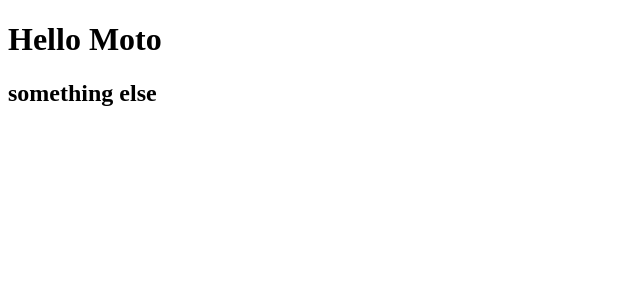
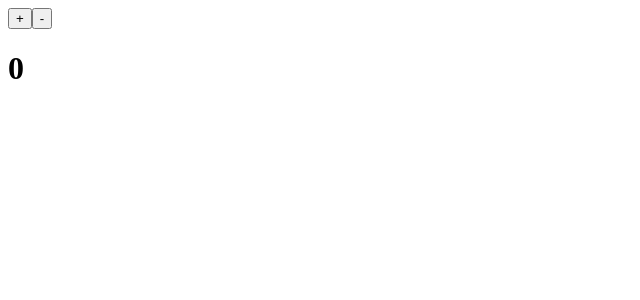
Before and after one commit to Jgriebel1990/react-counter, a React (Create React App) app: page / in a window 1280 px wide. Shown: the top 300 px of the page, without its empty margins (0-640 px from the left). Built offline with nearby package versions, Linux system fonts and the light colour scheme.

Commit message:
made the increments and decrements work on a counter. additionall, created the layout for a counter

```diff
--- a/src/App.js
+++ b/src/App.js
@@ -1,13 +1,19 @@
 import React, { Component } from 'react';
 
 class App extends Component {
+  constructor (){
+    super();
+    this.state = {
+        count: 0
+    }
+  }
   render() {
     return (
       <div>
-        <h1>Hello Moto</h1>
-        <h2>something else </h2>
+        <button onClick={() => this.setState({count: this.state.count + 1})}>+</button>
+        <button onClick={() => this.setState({count: this.state.count - 1})}>-</button>
+        <h1>{this.state.count}</h1>
       </div>
-
     );
   }
 }
```
